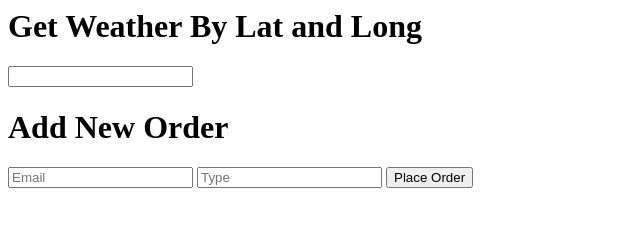
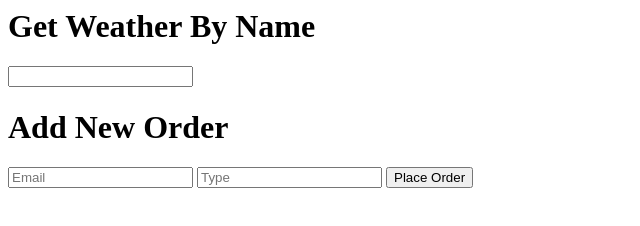
Before and after one commit to azamsharp/Week5-Day4, a plain HTML site: page index.html in a window 1280 px wide. Shown: the whole page, without its empty margins (0-640 px from the left). Drawn offline with Linux system fonts and the light colour scheme; no server answers.

Commit message:
added name

```diff
--- a/index.html
+++ b/index.html
@@ -2,7 +2,7 @@
     <head></head>
     <body>
 
-        <h1>Get Weather By Lat and Long</h1>
+        <h1>Get Weather By Name</h1>
         <input type = "text" />
 
         <h1>Add New Order</h1>
```
